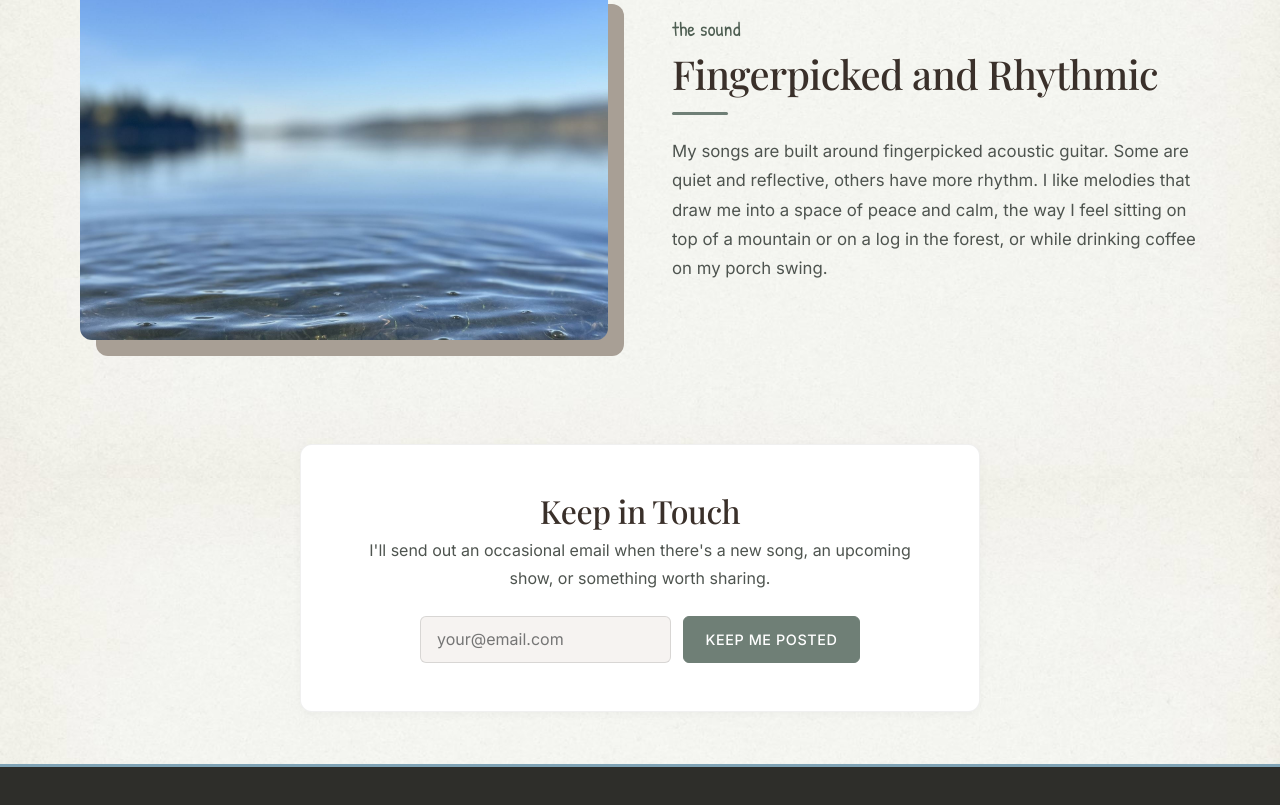
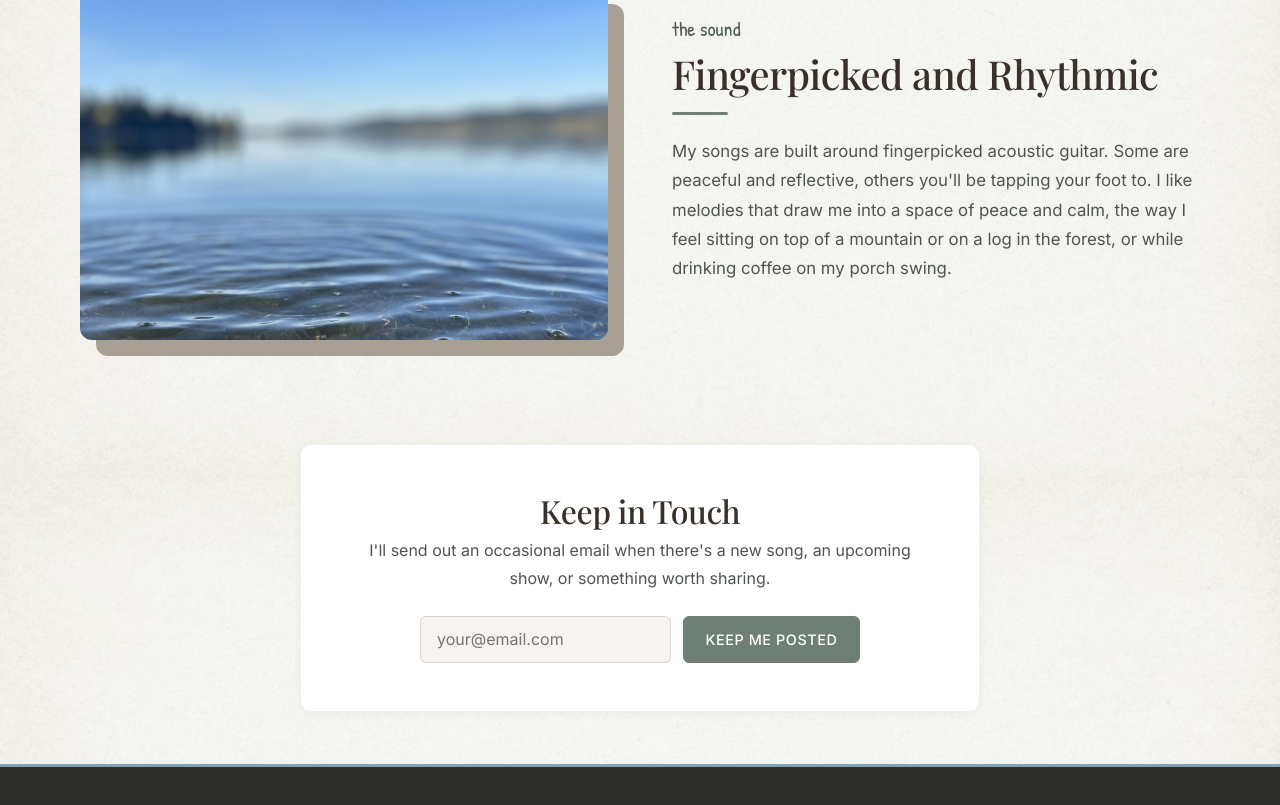
Before and after one commit to Jbickish7464/Cowork-projects, a plain HTML site: page jeffrey-river/index.html in a window 1280 px wide. Shown: the part 2082-2887 px from the top of the page. Drawn offline with nearby package versions, Linux system fonts and the light colour scheme.

Commit message:
tapping
foot to

```diff
--- a/jeffrey-river/index.html
+++ b/jeffrey-river/index.html
@@ -188,7 +188,7 @@
           <span class="eyebrow">the sound</span>
           <h2>Fingerpicked and Rhythmic</h2>
           <hr class="rule" />
-          <p>My songs are built around fingerpicked acoustic guitar. Some are quiet and reflective, others have more rhythm. I like melodies that draw me into a space of peace and calm, the way I feel sitting on top of a mountain or on a log in the forest, or while drinking coffee on my porch swing.</p>
+          <p>My songs are built around fingerpicked acoustic guitar. Some are peaceful and reflective, others you'll be tapping your foot to. I like melodies that draw me into a space of peace and calm, the way I feel sitting on top of a mountain or on a log in the forest, or while drinking coffee on my porch swing.</p>
         </div>
       </div>
     </div>
```
